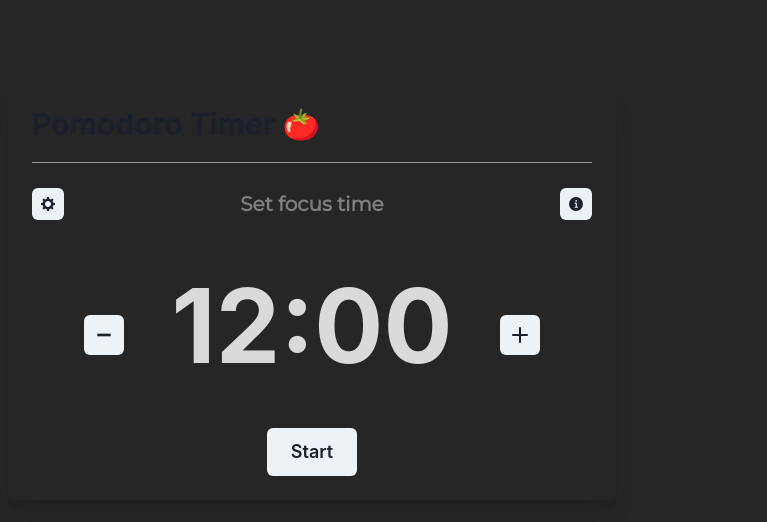
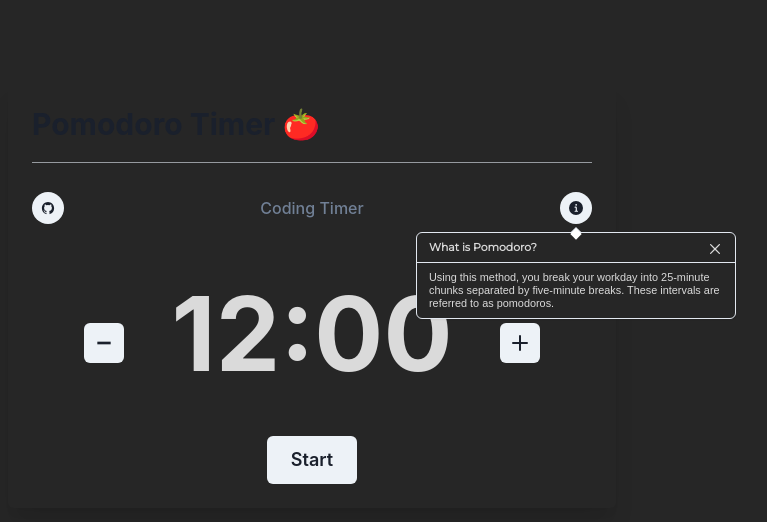
Before and after one commit to kanitmann/Pomodoro-timer-js, a Next.js app: page / in a window 1280 px wide. Both pictures are taken after a click on the button 903 px from the left and 204 px from the top of the page. Shown: the top 522 px of the page, without its empty margins (328-1095 px from the left). Built offline with nearby package versions, Linux system fonts and the light colour scheme.

Commit message:
Icons made clickable

```diff
--- a/components/subheading.js
+++ b/components/subheading.js
@@ -1,5 +1,6 @@
-import { InfoIcon, SettingsIcon } from "@chakra-ui/icons"
-import { Box, Heading, IconButton, Stack } from "@chakra-ui/react"
+import { InfoIcon } from "@chakra-ui/icons"
+import { IoLogoGithub } from 'react-icons/io5'
+import { Box, Heading, IconButton, Input, Popover, PopoverArrow, PopoverBody, PopoverCloseButton, PopoverContent, PopoverHeader, PopoverTrigger, Stack } from "@chakra-ui/react"
 
 const SubHeading = () => {
     return (
@@ -15,25 +16,44 @@ const SubHeading = () => {
 
                 <Box>
                     <IconButton
+                        isRound={true}
                         aria-label="Setting-Icon"
-                        icon={<SettingsIcon />}
+                        icon={<IoLogoGithub />}
                         size="sm"
+                        onClick={() => { window.open('https://github.com/kanitmann/Pomodoro-timer-js') }}
                     />
                 </Box>
+                <Input
+                    placeholder="Coding Timer"
+                    fontSize='2vh'
+                    border="none"
+                    focusBorderColor="transparent"
+                    fontWeight='medium'
+                    textAlign="center"
+                ></Input>
+                <Box>
+                    <Popover isLazy >
+                        <PopoverTrigger>
+                            <IconButton
+                                isRound={true}
+                                aria-label="Info-Icon"
+                                icon={<InfoIcon />}
+                                size="sm"
+                                onClick={() => { console.log("clicked") }}
+                            />
+                        </PopoverTrigger>
+                        <PopoverContent bg="#262626" color="#dadada" fontSize="0.85vw" w='40vh'>
+                            <PopoverArrow />
+                            <PopoverCloseButton />
+                            <PopoverHeader fontFamily="montserrat" fontWeight='semibold'>What is Pomodoro?</PopoverHeader>
+                            <PopoverBody fontFamily="arial" fontWeight='normal'>Using this method, you break your workday into 25-minute chunks separated by five-minute breaks. These intervals are referred to as pomodoros.</PopoverBody>
+                        </PopoverContent>
 
-                <Box fontFamily='montserrat'>
-                    Set focus time
-                </Box>
 
-                <Box>
-                    <IconButton
-                        aria-label="Info-Icon"
-                        icon={<InfoIcon />}
-                        size="sm"
-                    />
+                    </Popover>
                 </Box>
             </Stack>
-        </Heading>
+        </Heading >
     )
 }
 
--- a/package.json
+++ b/package.json
@@ -16,7 +16,8 @@
     "framer-motion": "^6.5.1",
     "next": "12.2.3",
     "react": "18.2.0",
-    "react-dom": "18.2.0"
+    "react-dom": "18.2.0",
+    "react-icons": "^4.4.0"
   },
   "devDependencies": {
     "eslint": "8.21.0",
```
Also changed, not shown: 2 other files (tests, documents, lock files or other folders).
